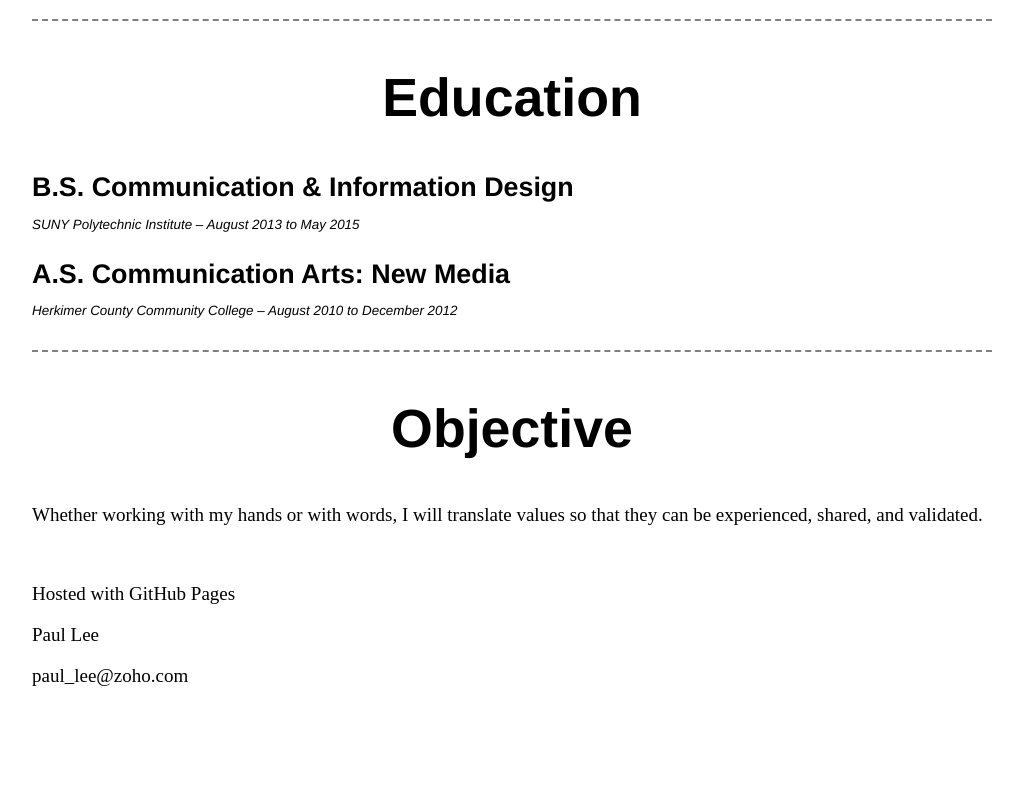
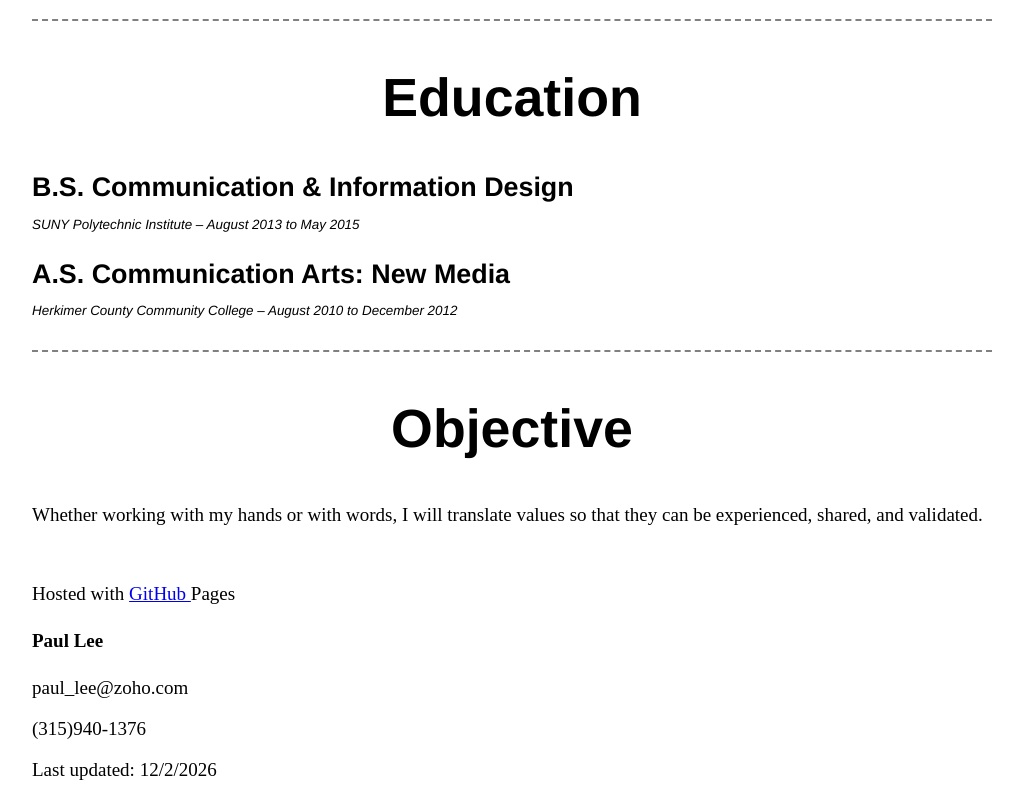
Before and after one commit to StrivenWord/strivenword-resume-site, a website: page pug/index.pug in a window 1280 px wide. Shown: the part 1149-1949 px from the top of the page, without its empty margins (128-1151 px from the left). Before the commit the page ends 1855 px from the top, so only its background shows below. Drawn offline with nearby package versions, Linux system fonts and the light colour scheme; files that its build step writes are made by us from their sources.

Commit message:
Put it footer content, including automatically populated last updated date.

```diff
--- a/pug/includes/variables.pug
+++ b/pug/includes/variables.pug
@@ -5,3 +5,9 @@
 -var name = "Paul Lee"
 -var email = "paul_lee@zoho.com"
 -var phone = "(315)940-1376"
+
+-var dateObj = new Date()
+-var monthDigits = dateObj.getMonth() + 1 //- https://stackoverflow.com/questions/1531093/how-do-i-get-the-current-date-in-javascript
+-var dayNumeral = dateObj.getDate()
+-var year = dateObj.getFullYear()
+-var compiledOn = monthDigits + "/" + dayNumeral + "/" + year
--- a/pug/index.pug
+++ b/pug/index.pug
@@ -62,8 +62,14 @@ body
 			h2 Objective
 			p Whether working with my hands or with words, I will translate values so that they can be experienced, shared, and validated.
 		footer
-			div.attr
-				p Hosted with GitHub Pages
-			div.contact
-				p Paul Lee
-				p paul_lee@zoho.com
+			section
+				div.attr
+					p Hosted with
+						a(href='https://github.com/StrivenWord/strivenword-resume-site') GitHub
+						| Pages
+				div.contact
+					h4 #{name}
+					p #{email}
+					p #{phone}
+			aside
+				p Last updated: #{compiledOn}
```
Also changed, not shown: index.html.
